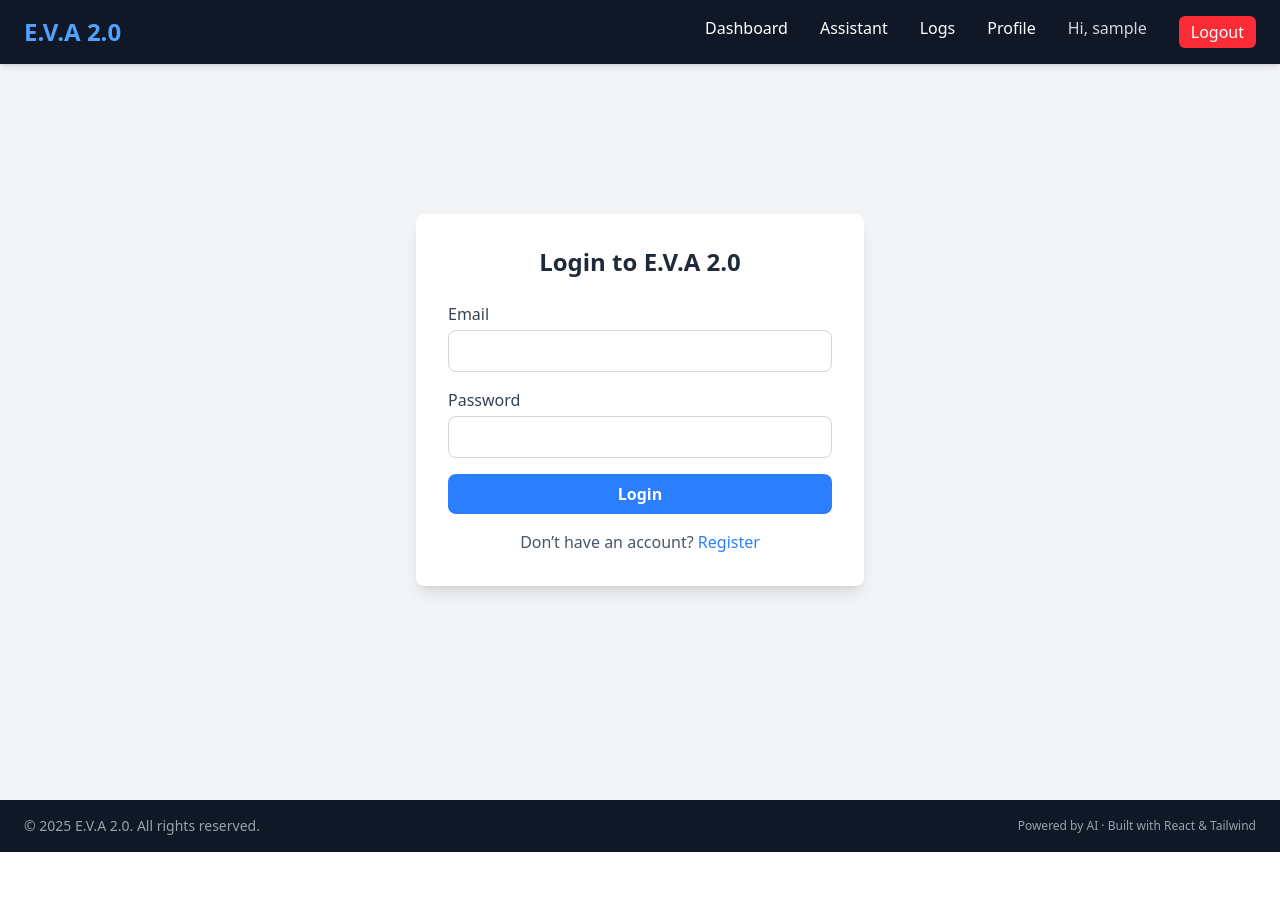
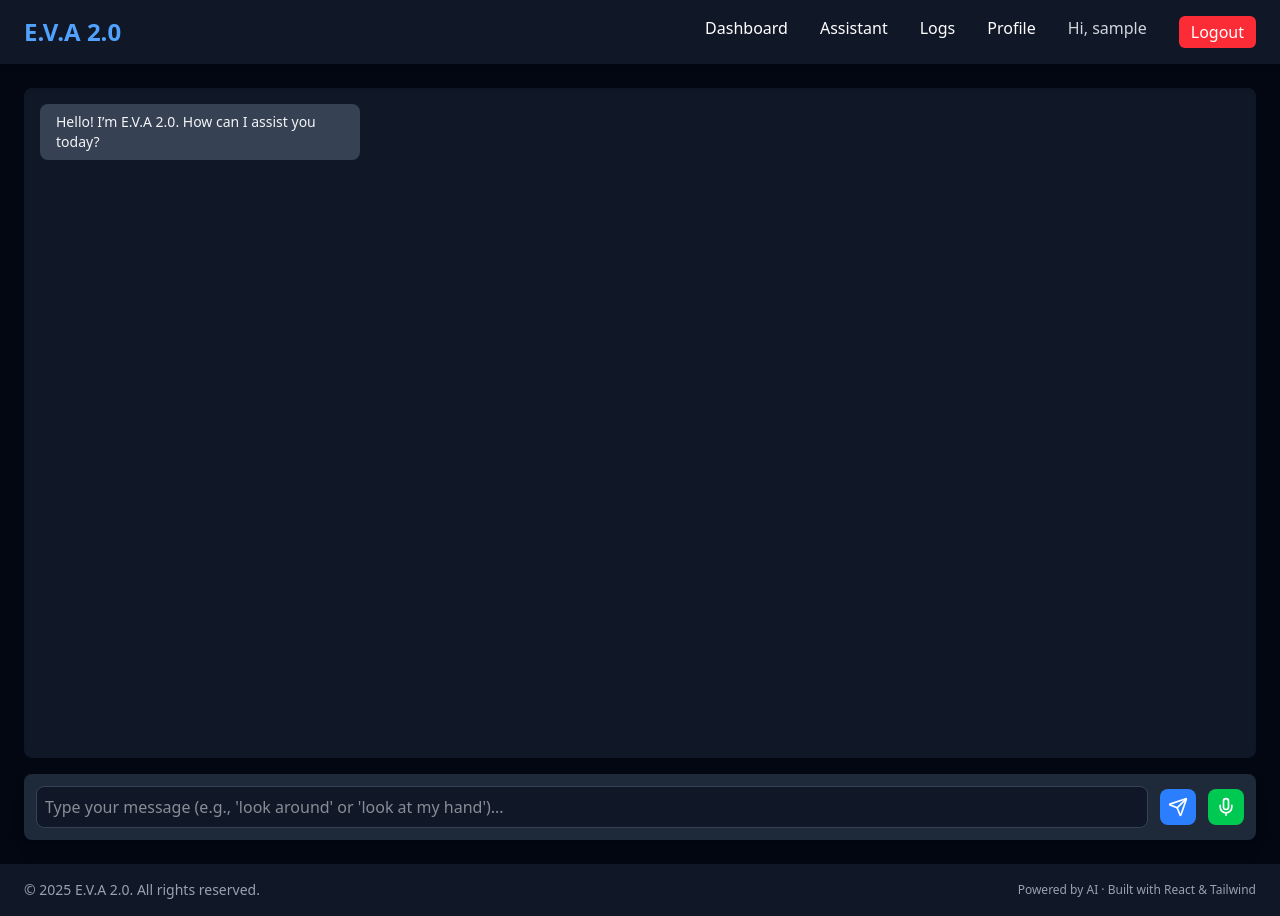
Before and after one commit to dhruvkajla0001/E.V.A_nxt_gen-Enhanced-Virtual-Assistant, a React (Vite) app in the folder eva-2.0/client/project/: page /assistant in a window 1280 px wide. Before the commit the page ends 852 px from the top, so only its background shows below. Built offline with nearby package versions, Linux system fonts and the light colour scheme; sample sign-in values are in the browser's storage.

Commit message:
assitant_setup_tried

```diff
--- a/eva-2.0/client/project/src/App.jsx
+++ b/eva-2.0/client/project/src/App.jsx
@@ -1,22 +1,27 @@
-import { BrowserRouter as Router, Routes, Route } from "react-router-dom";
+import { BrowserRouter as Router, Routes, Route, Navigate } from "react-router-dom";
 import Navbar from "./components/Navbar";
 import Footer from "./components/Footer";
 import Login from "./pages/Login";
 import Register from "./pages/Register";
 import Dashboard from "./pages/Dashboard";
+import Assistant from "./pages/Assistant";
 import ProtectedRoute from "./components/Protectedroutes";
 
 function App() {
   return (
     <Router>
       <div className="flex flex-col min-h-screen">
+        {/* Navbar stays on all pages */}
         <Navbar />
 
         {/* Page Content */}
-        <div className="flex-grow">
+        <div className="flex-grow pt-16"> {/* pt-16 avoids overlap with fixed Navbar */}
           <Routes>
+            {/* Public Routes */}
             <Route path="/login" element={<Login />} />
             <Route path="/register" element={<Register />} />
+
+            {/* Protected Routes */}
             <Route
               path="/dashboard"
               element={
@@ -25,11 +30,21 @@ function App() {
                 </ProtectedRoute>
               }
             />
-            {/* Default Redirect */}
-            <Route path="*" element={<Login />} />
+            <Route
+              path="/assistant"
+              element={
+                <ProtectedRoute>
+                  <Assistant />
+                </ProtectedRoute>
+              }
+            />
+
+            {/* Redirect unknown routes to login */}
+            <Route path="*" element={<Navigate to="/login" replace />} />
           </Routes>
         </div>
 
+        {/* Footer stays on all pages */}
         <Footer />
       </div>
     </Router>
--- /dev/null
+++ b/eva-2.0/client/project/src/api/assistant.js
@@ -0,0 +1,15 @@
+// src/api/assistant.js
+import api from "./axiosInstance";
+
+// Calls EVA backend for chat/vision/gesture processing
+export const runAssistant = async (message) => {
+  try {
+    const response = await api.get('/assistant/run', {
+      params: { query: message }, // send as query param (GET)
+    });
+    return response.data;
+  } catch (error) {
+    console.error("Assistant API Error:", error);
+    throw error;
+  }
+};
--- /dev/null
+++ b/eva-2.0/client/project/src/api/axiosInstance.js
@@ -0,0 +1,12 @@
+// src/api/axiosInstance.js
+import axios from "axios";
+
+// Set your FastAPI backend URL
+const api = axios.create({
+  baseURL: "http://127.0.0.1:8000", // Change to your backend URL if needed
+  headers: {
+    "Content-Type": "application/json",
+  },
+});
+
+export default api;
--- a/eva-2.0/client/project/src/components/Navbar.jsx
+++ b/eva-2.0/client/project/src/components/Navbar.jsx
@@ -11,14 +11,14 @@ const Navbar = () => {
         {/* Logo */}
         <h1 className="text-2xl font-bold text-blue-400">E.V.A 2.0</h1>
 
-        {/* Desktop Links */}
+        {/* Desktop Menu */}
         <div className="hidden md:flex space-x-8 text-sm sm:text-base">
           {isAuthenticated ? (
             <>
-              <a href="/dashboard" className="hover:text-blue-400 transition-colors">Dashboard</a>
-              <a href="/assistant" className="hover:text-blue-400 transition-colors">Assistant</a>
-              <a href="/logs" className="hover:text-blue-400 transition-colors">Logs</a>
-              <a href="/profile" className="hover:text-blue-400 transition-colors">Profile</a>
+              <a href="/dashboard" className="hover:text-blue-400">Dashboard</a>
+              <a href="/assistant" className="hover:text-blue-400">Assistant</a>
+              <a href="/logs" className="hover:text-blue-400">Logs</a>
+              <a href="/profile" className="hover:text-blue-400">Profile</a>
               <span className="text-gray-300">Hi, {user?.username || "User"}</span>
               <button
                 onClick={logout}
@@ -29,8 +29,8 @@ const Navbar = () => {
             </>
           ) : (
             <>
-              <a href="/login" className="hover:text-blue-400 transition-colors">Login</a>
-              <a href="/register" className="hover:text-blue-400 transition-colors">Register</a>
+              <a href="/login" className="hover:text-blue-400">Login</a>
+              <a href="/register" className="hover:text-blue-400">Register</a>
             </>
           )}
         </div>
@@ -44,7 +44,7 @@ const Navbar = () => {
         </button>
       </div>
 
-      {/* Sidebar (Mobile) */}
+      {/* Mobile Sidebar */}
       {isMenuOpen && (
         <div className="md:hidden bg-gray-800 w-48 fixed top-16 left-0 h-full p-4 shadow-lg z-40">
           <nav className="flex flex-col space-y-4">
--- /dev/null
+++ b/eva-2.0/client/project/src/pages/Assistant.jsx
@@ -0,0 +1,116 @@
+import { useState } from "react";
+import { Send, Mic, Camera, Hand } from "lucide-react";
+import { runAssistant } from "../api/assistant";
+
+const Assistant = () => {
+  const [messages, setMessages] = useState([
+    { sender: "assistant", text: "Hello! I’m E.V.A 2.0. How can I assist you today?" }
+  ]);
+  const [input, setInput] = useState("");
+  const [loading, setLoading] = useState(false);
+
+  const handleSend = async () => {
+    if (!input.trim()) return;
+
+    const userMessage = { sender: "user", text: input };
+    setMessages((prev) => [...prev, userMessage]);
+    setInput("");
+    setLoading(true);
+
+    try {
+      const response = await runAssistant(input);
+      const { reply, trigger, detected, gesture } = response;
+
+      let assistantText = reply;
+
+      if (trigger === "vision" && detected) {
+        assistantText += `\n[Vision Mode] Objects detected: ${detected || "None"}`;
+      }
+      if (trigger === "gesture" && gesture) {
+        assistantText += `\n[Gesture Mode] Detected gesture: ${gesture}`;
+      }
+
+      setMessages((prev) => [
+        ...prev,
+        {
+          sender: "assistant",
+          text: assistantText,
+          trigger,
+        }
+      ]);
+    } catch (err) {
+      setMessages((prev) => [
+        ...prev,
+        { sender: "assistant", text: "Error: EVA could not respond." }
+      ]);
+    } finally {
+      setLoading(false);
+    }
+  };
+
+  return (
+    <div className="flex flex-col justify-between min-h-screen bg-gray-950 text-white p-6">
+      {/* Chat Window */}
+      <div className="flex-1 overflow-y-auto space-y-4 mb-4 bg-gray-900 p-4 rounded-lg shadow-inner">
+        {messages.map((msg, idx) => (
+          <div
+            key={idx}
+            className={`flex ${msg.sender === "user" ? "justify-end" : "justify-start"}`}
+          >
+            <div
+              className={`max-w-xs px-4 py-2 rounded-lg text-sm whitespace-pre-line ${
+                msg.sender === "user"
+                  ? "bg-blue-500 text-white"
+                  : "bg-gray-700 text-gray-100"
+              }`}
+            >
+              {/* Add icons for Vision & Gesture */}
+              {msg.trigger === "vision" && (
+                <span className="flex items-center mb-1 text-sm text-blue-300">
+                  <Camera className="w-4 h-4 mr-1" /> Vision Mode Active
+                </span>
+              )}
+              {msg.trigger === "gesture" && (
+                <span className="flex items-center mb-1 text-sm text-green-300">
+                  <Hand className="w-4 h-4 mr-1" /> Gesture Mode Active
+                </span>
+              )}
+              {msg.text}
+            </div>
+          </div>
+        ))}
+
+        {loading && (
+          <div className="text-gray-400 text-sm italic">E.V.A is thinking...</div>
+        )}
+      </div>
+
+      {/* Input Area */}
+      <div className="flex items-center space-x-3 bg-gray-800 p-3 rounded-lg shadow-lg">
+        <input
+          type="text"
+          value={input}
+          onChange={(e) => setInput(e.target.value)}
+          onKeyDown={(e) => e.key === "Enter" && handleSend()}
+          placeholder="Type your message (e.g., 'look around' or 'look at my hand')..."
+          className="flex-1 p-2 rounded-lg bg-gray-900 text-white border border-gray-700 focus:outline-none focus:border-blue-400"
+        />
+        <button
+          onClick={handleSend}
+          className="p-2 bg-blue-500 hover:bg-blue-600 rounded-lg transition-colors"
+          disabled={loading}
+        >
+          <Send className="w-5 h-5" />
+        </button>
+        <button
+          className="p-2 bg-green-500 hover:bg-green-600 rounded-lg transition-colors"
+          title="Voice Input (Coming Soon)"
+        >
+          <Mic className="w-5 h-5" />
+        </button>
+      </div>
+    </div>
+  );
+};
+
+export default Assistant;
```
Also changed, not shown: 1 other file (tests, documents, lock files or other folders).
